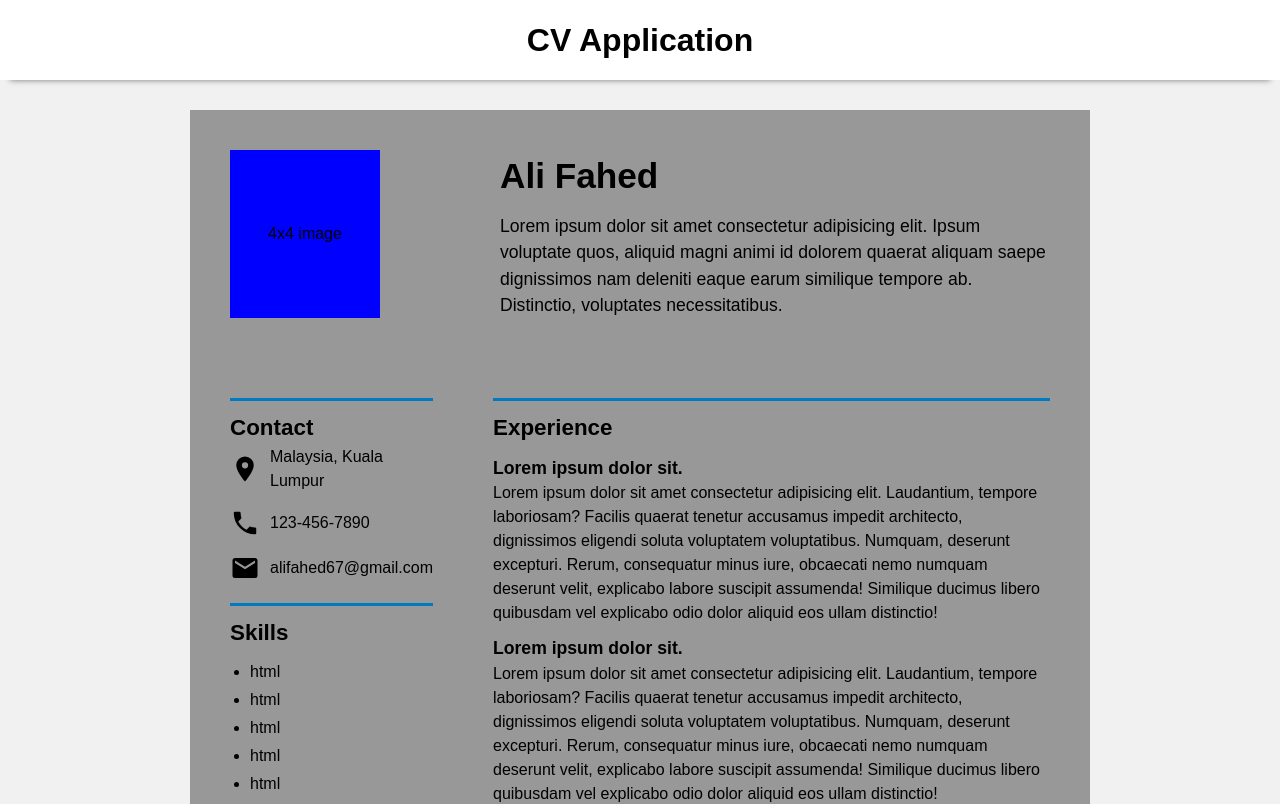
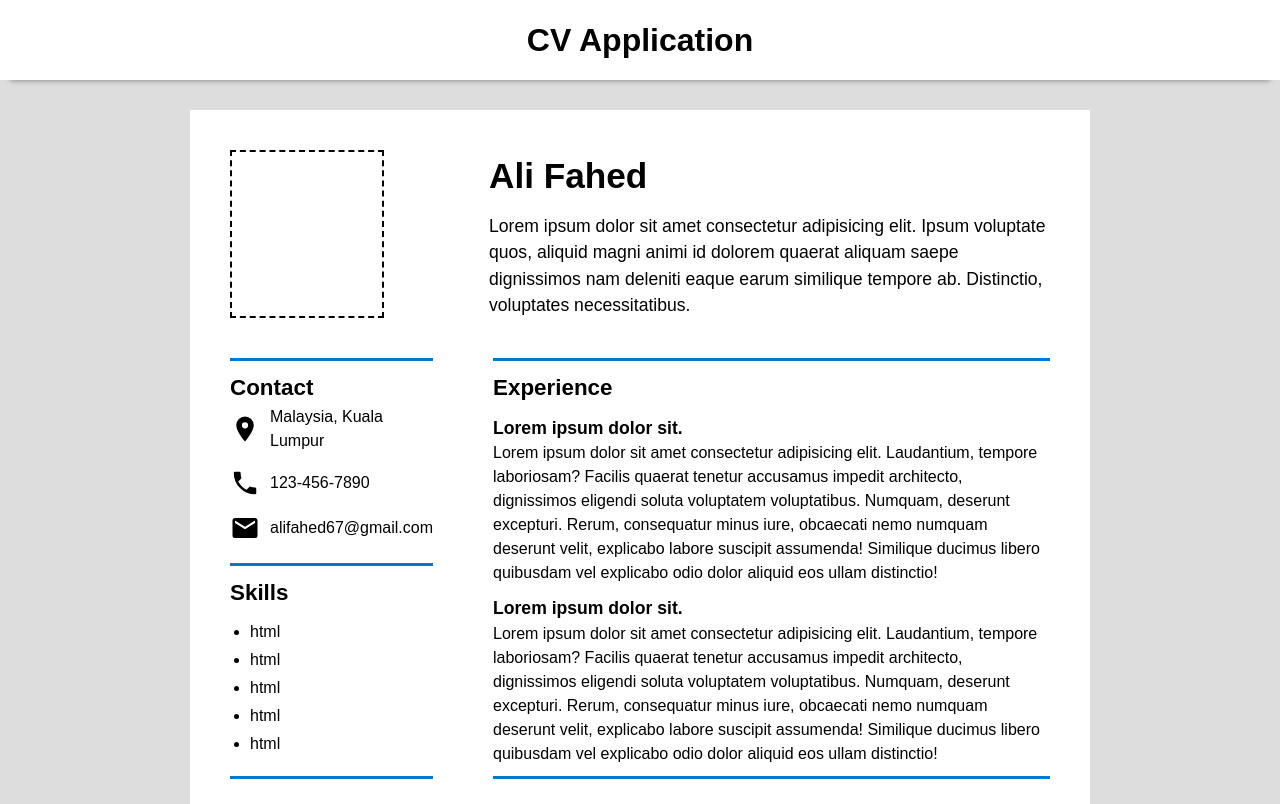
Before and after one commit to AliFahed/cv-application, a React app: page / in a window 1280 px wide. Shown: the top 804 px of the page. Built offline with nearby package versions, Linux system fonts and the light colour scheme.

Commit message:
Update CV structure

```diff
--- a/src/components/CvHeader.js
+++ b/src/components/CvHeader.js
@@ -5,7 +5,7 @@ function CvHeader() {
   return (
     <div className="cv-header-container">
       <div className="cv-photo-container">
-        <div className="cv-photo">4x4 image</div>
+        <div className="cv-photo"></div>
       </div>
 
       <div className="cv-header-text-container">
--- a/src/styles/_cvHeader.scss
+++ b/src/styles/_cvHeader.scss
@@ -1,13 +1,12 @@
 .cv-header-container {
   display: flex;
-  // align-items: center;
-  // background: lightblue;
   padding: 40px;
-  gap: 120px;
+  padding-bottom: 0;
+  gap: 105px;
 }
 
 .cv-photo-container {
-  background: blue;
+  border: 2px dashed #000;
   display: flex;
   text-align: center;
   justify-content: center;
@@ -15,11 +14,7 @@
 }
 
 .cv-photo {
-  // background: green;
   width: 150px;
-  // display: flex;
-  // align-items: center;
-  // justify-content: center;
 }
 
 .cv-header-text-container {
--- a/src/styles/_cvMainContent.scss
+++ b/src/styles/_cvMainContent.scss
@@ -4,7 +4,6 @@
   display: flex;
   gap: 60px;
   padding: 40px;
-  // background: #fff;
 }
 
 .contact-and-skills-container {
@@ -14,7 +13,6 @@
 }
 
 .contact-container {
-  // background: lightblue;
   border-top: 3px solid $primaryBorderTopColor;
   padding-top: 10px;
 }
@@ -25,7 +23,6 @@
 }
 
 .contact-details-container {
-  // background: yellowgreen;
   display: flex;
   flex-direction: column;
   gap: 15px;
@@ -41,20 +38,18 @@
   width: 30px;
 }
 .skills-container {
-  // background: yellow;
   display: flex;
   flex-direction: column;
   gap: 10px;
   border-top: 3px solid $primaryBorderTopColor;
   padding-top: 10px;
+  border-bottom: 3px solid $primaryBorderTopColor;
+  padding-bottom: 20px;
 }
 
 .skills-header-text {
   font-size: 1.4rem;
   font-weight: bold;
-}
-
-.skills-details {
 }
 
 .skills-ul {
@@ -64,16 +59,15 @@
   gap: 4px;
 }
 
-// right section
-// .cv-main-text {
-// }
-
+/*========== CV Main section details ==========*/
 .cv-main-section-details {
   display: flex;
   flex-direction: column;
   gap: 10px;
   border-top: 3px solid $primaryBorderTopColor;
   padding-top: 10px;
+  border-bottom: 3px solid $primaryBorderTopColor;
+  padding-bottom: 10px;
 }
 
 .cv-main-section-header-text {
@@ -85,9 +79,3 @@
   font-size: 1.1rem;
   font-weight: bold;
 }
-
-.cv-main-section-first-details {
-}
-
-.cv-main-section-second-details {
-}
--- a/src/styles/_variables.scss
+++ b/src/styles/_variables.scss
@@ -1,5 +1,5 @@
-$primaryBodyBackground: #f1f1f1;
+$primaryBodyBackground: #ddd;
 $primaryNavBackground: #fff;
 $primaryNavBoxShadow: #777;
-$primaryCvBackground: rgb(152, 152, 152);
+$primaryCvBackground: #fff;
 $primaryBorderTopColor: rgb(0, 123, 194);
```
